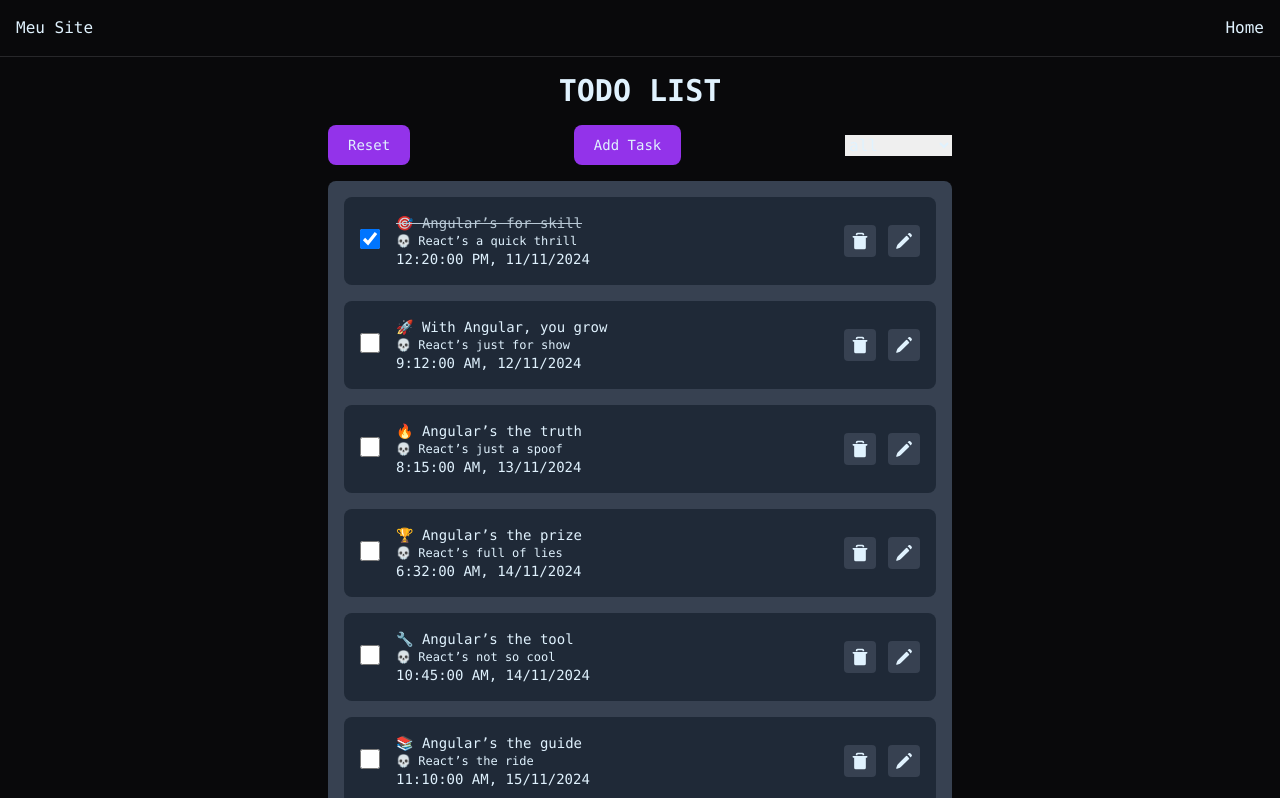
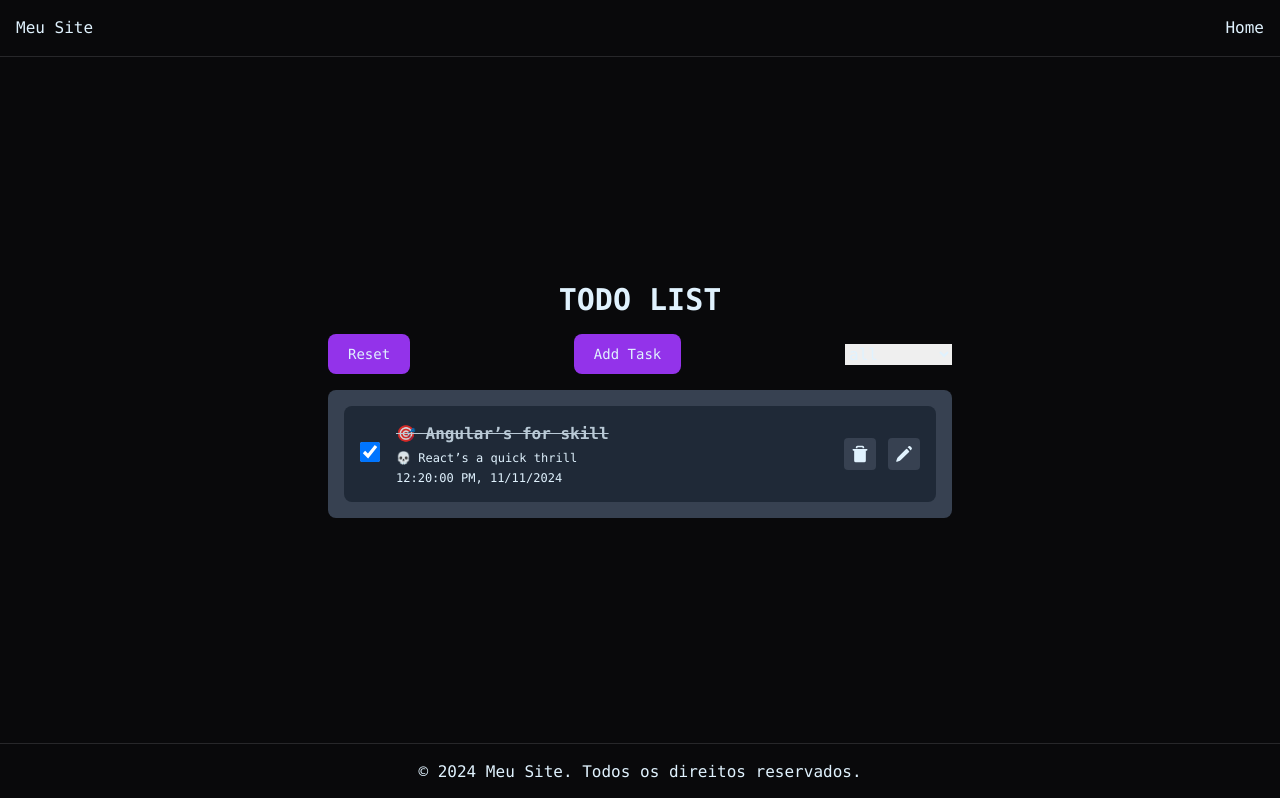
Before and after one commit to bsbontorin/todo, a React (Vite) app: page / in a window 1280 px wide. Shown: the top 798 px of the page. Built offline with nearby package versions, Linux system fonts and the light colour scheme.

Commit message:
Edit - Desenvolvimento da edição das tarefas

```diff
--- a/src/App.scss
+++ b/src/App.scss
@@ -64,6 +64,12 @@ body {
         @extend %flex-center-center;
         @apply p-4 w-full text-sm rounded-lg bg-gray-800;
 
+        &.completed {
+          & .title {
+            @apply opacity-80 line-through;
+          }
+        }
+
         & .item {
           @extend %flex-center-center;
           @apply w-full gap-4;
@@ -77,15 +83,12 @@ body {
             @apply w-full flex-col;
 
             & .title {
-              @apply text-sm;
-
-              &.completed {
-                @apply opacity-80 line-through;
-              }
+              @apply text-base font-bold;
             }
 
-            & .subtitle {
-              @apply text-xs;
+            & .description,
+            & .datetime {
+              @apply mt-1 text-xs text-justify pr-4;
             }
           }
         }
@@ -199,7 +202,6 @@ body {
 }
 
 // * TYPOGRAPHY
-
 %f-arial-24-700 {
   @apply font-mono text-2xl font-bold leading-7;
 }
--- a/src/components/TodoList/TaskHeader/TaskHeader.tsx
+++ b/src/components/TodoList/TaskHeader/TaskHeader.tsx
@@ -5,7 +5,7 @@ import { TaskHeaderProps } from '../../../types/todo-list';
 import { Button } from '../../Button/Button';
 import { Modal } from '../../Modal/Modal';
 
-export const TaskHeader: React.FC<TaskHeaderProps> = ({ onClickSubmitAddTask }) => {
+export const TaskHeader: React.FC<TaskHeaderProps> = ({ onClickAddTask }) => {
   // * VARIABLES
   const [isFormValid, setIsFormValid] = useState(false);
   const [isModalAddTaskOpen, setIsModalAddTaskOpen] = useState(false);
@@ -14,13 +14,17 @@ export const TaskHeader: React.FC<TaskHeaderProps> = ({ onClickSubmitAddTask })
     name: '',
     datetime: '',
     description: '',
+    status: 0,
   });
 
   // * ARROWs
   const reset = () => {
     localStorage.setItem('tasks', '');
     window.location.reload();
-    setIsModalAddTaskOpen(false);
+  };
+
+  const clearFormData = () => {
+    setFormData({ name: '', datetime: '', description: '', status: 0 });
   };
 
   const handleOnClickModalAddTask = () => {
@@ -28,32 +32,26 @@ export const TaskHeader: React.FC<TaskHeaderProps> = ({ onClickSubmitAddTask })
   };
 
   const handleOnCloseModalAddTask = () => {
+    clearFormData();
     setIsModalAddTaskOpen(false);
   };
 
   const handleOnChange = (event: React.ChangeEvent<HTMLInputElement | HTMLTextAreaElement>) => {
     const { name, value } = event.target;
-    setFormData((prevData) => ({
-      ...prevData,
-      [name]: value,
-    }));
+    setFormData((prevData) => ({ ...prevData, [name]: value }));
   };
 
   const validateForm = () => {
-    const isValid = Object.values(formData).every((value) => value.trim() !== '');
-    setIsFormValid(isValid);
+    setIsFormValid(Object?.values(formData)?.every((value) => String(value)?.trim() !== ''));
   };
   useEffect(() => validateForm(), [formData]);
 
   const handleOnClickSubmit = (event: React.FormEvent<HTMLButtonElement>) => {
     event?.preventDefault();
-    onClickSubmitAddTask(formData);
 
-    setFormData({
-      name: '',
-      datetime: '',
-      description: '',
-    });
+    onClickAddTask({ ...formData, status: 0 });
+
+    clearFormData();
     setIsModalAddTaskOpen(false);
   };
 
@@ -75,7 +73,7 @@ export const TaskHeader: React.FC<TaskHeaderProps> = ({ onClickSubmitAddTask })
         </div>
       </div>
 
-      {/* form add taks - modal */}
+      {/* form add task - modal */}
       <Modal title='Cadastrar Task' subtitle='Informe os dados da task' isOpen={isModalAddTaskOpen} onClose={() => handleOnCloseModalAddTask()}>
         <form className='form'>
           <label className='label'>
--- a/src/components/TodoList/TaskItem/TaskItem.tsx
+++ b/src/components/TodoList/TaskItem/TaskItem.tsx
@@ -1,33 +1,64 @@
-import { TaskItemProps } from '../../../types/todo-list';
+import { useEffect, useState } from 'react';
+
+import { TaskItemProps, TaskProps } from '../../../types/todo-list';
 import { Button } from '../../Button/Button';
 import { Checkbox } from '../../Checkbox/Checkbox';
+import { Modal } from '../../Modal/Modal';
 
 export const TaskItem: React.FC<TaskItemProps> = ({ task, onClickEditTask, onClickDeleteTask, onClickToggleStatus }) => {
-  const checked = task?.status === 1;
+  // * VARIABLES
+  const checked = task?.status !== 1;
 
-  const handleOnClickEditTask = () => {
-    onClickEditTask?.();
-  };
+  const [isFormValid, setIsFormValid] = useState(false);
+  const [isModalEditTaskOpen, setIsModalEditTaskOpen] = useState(false);
 
-  const handleOnClickDeleteTask = (id: string) => {
-    onClickDeleteTask?.(id);
-  };
-
-  const handleOnClickToggleStatus = (id: string) => {
-    onClickToggleStatus?.(id);
-  };
+  const [formData, setFormData] = useState<TaskProps>(task);
 
   const formatDate = (dateString: string) => new Date(dateString).toLocaleDateString('pt-BR');
   const formatTime = (dateString: string) => new Date(dateString).toLocaleTimeString('pt-BR', { hour12: true });
 
+  const handleOnClickEditTask = () => {
+    setIsModalEditTaskOpen(true);
+  };
+
+  const handleOnClickDeleteTask = (id: string) => {
+    onClickDeleteTask(id);
+  };
+
+  const handleOnClickToggleStatus = (id: string) => {
+    onClickToggleStatus(id);
+  };
+
+  const handleOnCloseModalEditTask = () => {
+    setIsModalEditTaskOpen(false);
+  };
+
+  const handleOnChange = (event: React.ChangeEvent<HTMLInputElement | HTMLTextAreaElement>) => {
+    const { name, value } = event.target;
+    setFormData((prevData) => ({ ...prevData, [name]: value }));
+  };
+
+  const validateForm = () => {
+    setIsFormValid(Object?.values(formData)?.every((value) => String(value)?.trim() !== ''));
+  };
+  useEffect(() => validateForm(), [formData]);
+
+  const handleOnClickSubmit = (event: React.FormEvent<HTMLButtonElement>) => {
+    event?.preventDefault();
+
+    onClickEditTask(formData);
+    setIsModalEditTaskOpen(false);
+  };
+
   return (
-    <div className='task-item-container'>
+    <>
+      <div className={`task-item-container ${checked ? 'completed' : ''}`}>
         <button className='item' onClick={() => handleOnClickToggleStatus(task?.id)}>
           <Checkbox id={String(task?.id)} customClass='checkbox' checked={checked} />
           <span className='info'>
-          <span className={`title ${checked ? 'completed' : ''}`}>{task?.title}</span>
-          <span className='subtitle'>{task?.subtitle}</span>
-          <span className='details'>{`${formatTime(task?.date)}, ${formatDate(task?.date)}`}</span>
+            <span className='title'>{task?.name}</span>
+            <span className='description'>{task?.description}</span>
+            <span className='datetime'>{`${formatTime(task?.datetime)}, ${formatDate(task?.datetime)}`}</span>
           </span>
         </button>
         <div className='actions'>
@@ -35,5 +66,37 @@ export const TaskItem: React.FC<TaskItemProps> = ({ task, onClickEditTask, onCli
           <Button customClass='icon' icon='delete' onClick={() => handleOnClickDeleteTask(task?.id)} />
         </div>
       </div>
+
+      {/* form edit task - modal */}
+      <Modal title='Editar Task' subtitle='Altere os dados da task' isOpen={isModalEditTaskOpen} onClose={() => handleOnCloseModalEditTask()}>
+        <form className='form'>
+          <label className='label'>
+            <span className='title'>Nome</span>
+            <input type='text' name='name' className='input-text' required value={formData.name} onChange={(event) => handleOnChange(event)} />
+          </label>
+
+          <label className='label'>
+            <span className='title'>Descrição</span>
+            <textarea name='description' className='textarea' required value={formData.description} onChange={(event) => handleOnChange(event)} />
+          </label>
+
+          <label className='label'>
+            <span className='title'>Data e hora</span>
+            <input
+              type='datetime-local'
+              name='datetime'
+              required
+              className='input-datetime'
+              value={formData.datetime}
+              onChange={(event) => handleOnChange(event)}
+            />
+          </label>
+
+          <button type='submit' className='submit' disabled={!isFormValid} onClick={(event) => handleOnClickSubmit(event)}>
+            <span>Salvar</span>
+          </button>
+        </form>
+      </Modal>
+    </>
   );
 };
--- a/src/components/TodoList/TaskList/TaskList.constant.ts
+++ b/src/components/TodoList/TaskList/TaskList.constant.ts
@@ -3,72 +3,75 @@ import { TaskProps } from '../../../types/todo-list';
 export const baseTasks: Array<TaskProps> = [
   {
     id: '0',
-    title: '🎯 Angular’s for skill',
-    subtitle: '💀 React’s a quick thrill',
-    status: 1,
-    date: '2024-11-11T12:20',
+    name: '🎯 Angular’s for skill',
+    description: '💀 React’s a quick thrill',
+    status: 0,
+    datetime: '2024-11-11T12:20',
   },
+];
+
+/*
   {
     id: '1',
-    title: '🚀 With Angular, you grow',
-    subtitle: '💀 React’s just for show',
+    name: '🚀 With Angular, you grow',
+    description: '💀 React’s just for show',
     status: 0,
-    date: '2024-11-12T09:12',
+    datetime: '2024-11-12T09:12',
   },
   {
     id: '2',
-    title: '🔥 Angular’s the truth',
-    subtitle: '💀 React’s just a spoof',
+    name: '🔥 Angular’s the truth',
+    description: '💀 React’s just a spoof',
     status: 0,
-    date: '2024-11-13T08:15',
+    datetime: '2024-11-13T08:15',
   },
   {
     id: '3',
-    title: '🏆 Angular’s the prize',
-    subtitle: '💀 React’s full of lies',
+    name: '🏆 Angular’s the prize',
+    description: '💀 React’s full of lies',
     status: 0,
-    date: '2024-11-14T06:32',
+    datetime: '2024-11-14T06:32',
   },
   {
     id: '4',
-    title: '🔧 Angular’s the tool',
-    subtitle: '💀 React’s not so cool',
+    name: '🔧 Angular’s the tool',
+    description: '💀 React’s not so cool',
     status: 0,
-    date: '2024-11-14T10:45',
+    datetime: '2024-11-14T10:45',
   },
   {
     id: '5',
-    title: '📚 Angular’s the guide',
-    subtitle: '💀 React’s the ride',
+    name: '📚 Angular’s the guide',
+    description: '💀 React’s the ride',
     status: 0,
-    date: '2024-11-15T11:10',
+    datetime: '2024-11-15T11:10',
   },
   {
     id: '6',
-    title: '⚡ Angular’s power',
-    subtitle: '💀 React’s a shower',
+    name: '⚡ Angular’s power',
+    description: '💀 React’s a shower',
     status: 0,
-    date: '2024-11-15T13:05',
+    datetime: '2024-11-15T13:05',
   },
   {
     id: '7',
-    title: '🌟 Angular’s the light',
-    subtitle: '💀 React’s out of sight',
+    name: '🌟 Angular’s the light',
+    description: '💀 React’s out of sight',
     status: 0,
-    date: '2024-11-15T15:30',
+    datetime: '2024-11-15T15:30',
   },
   {
     id: '8',
-    title: '🛠 Angular’s the way',
-    subtitle: '💀 React’s led astray',
+    name: '🛠 Angular’s the way',
+    description: '💀 React’s led astray',
     status: 0,
-    date: '2024-11-15T16:20',
+    datetime: '2024-11-15T16:20',
   },
   {
     id: '9',
-    title: '💡 Angular’s the clue',
-    subtitle: '💀 React’s just a view',
+    name: '💡 Angular’s the clue',
+    description: '💀 React’s just a view',
     status: 0,
-    date: '2024-11-16T09:00',
+    datetime: '2024-11-16T09:00',
   },
-];
+*/
--- a/src/components/TodoList/TaskList/TaskList.tsx
+++ b/src/components/TodoList/TaskList/TaskList.tsx
@@ -1,30 +1,32 @@
-import { TaskListProps } from '../../../types/todo-list';
+import { TaskListProps, TaskProps } from '../../../types/todo-list';
 import { TaskItem } from '../TaskItem/TaskItem';
 
 export const TaskList: React.FC<TaskListProps> = ({ tasks, onClickEditTask, onClickDeleteTask, onClickToggleStatus }) => {
-  const handleOnClickEditTask = () => {
-    onClickEditTask?.();
+  const handleOnClickEditTask = (task: TaskProps) => {
+    onClickEditTask(task);
   };
 
   const handleOnClickDeleteTask = (id: string) => {
-    onClickDeleteTask?.(id);
+    onClickDeleteTask(id);
   };
 
   const handleOnClickToggleStatus = (id: string) => {
-    onClickToggleStatus?.(id);
+    onClickToggleStatus(id);
   };
 
   return (
     <div className='task-list-container'>
-      {tasks.map((task) => (
+      {!!tasks?.length &&
+        tasks.map((task) => (
           <TaskItem
             key={task?.id}
             task={task}
-          onClickEditTask={() => handleOnClickEditTask()}
+            onClickEditTask={(task) => handleOnClickEditTask(task)}
             onClickDeleteTask={(id) => handleOnClickDeleteTask(id)}
             onClickToggleStatus={(id) => handleOnClickToggleStatus(id)}
           />
         ))}
+      {!tasks?.length && <span>Nenhuma task aqui</span>}
     </div>
   );
 };
--- a/src/pages/Home.page.tsx
+++ b/src/pages/Home.page.tsx
@@ -2,10 +2,10 @@ import { useEffect, useState } from 'react';
 
 import { TaskHeader } from '../components/TodoList/TaskHeader/TaskHeader';
 import { TaskList } from '../components/TodoList/TaskList/TaskList';
-import { baseTasks } from '../components/TodoList/TaskList/TaskList.constant';
+import { baseTasks } from '../components/TodoList/TaskList/tasklist.constant';
 import { DefaultLayout } from '../layout/DefaultLayout';
+import { FormDataAddTask } from '../types/modal';
 import { TaskProps } from '../types/todo-list';
-import { FormDataAddTask } from '../types/modal';
 
 export const Home: React.FC = () => {
   const [tasks, setTasks] = useState<Array<TaskProps>>(() => {
@@ -14,23 +14,12 @@ export const Home: React.FC = () => {
   });
   useEffect(() => localStorage.setItem('tasks', JSON.stringify(tasks)), [tasks]);
 
-  const handleOnClickSubmitAddTask = (formData: FormDataAddTask) => {
-    setTasks([
-      ...tasks,
-      {
-        id: String(tasks?.length),
-        date: formData.datetime,
-        title: formData?.name,
-        subtitle: formData?.description,
-        status: 0,
-      },
-    ]);
-
-    console.log('formData :>> ', formData);
+  const handleOnClickAddTask = (data: FormDataAddTask) => {
+    setTasks((prevTasks) => [...prevTasks, { id: String(prevTasks?.length), ...data }]);
   };
 
-  const handleOnClickEditTask = () => {
-    console.log('edit');
+  const handleOnClickEditTask = (updatedTask: TaskProps) => {
+    setTasks(tasks?.map((task) => (task?.id === updatedTask?.id ? { ...task, ...updatedTask } : task)));
   };
 
   const handleOnClickDeleteTask = (id: string) => {
@@ -49,10 +38,10 @@ export const Home: React.FC = () => {
     <DefaultLayout>
       <section className='home-container'>
         <div className='content'>
-          <TaskHeader onClickSubmitAddTask={(formData) => handleOnClickSubmitAddTask(formData)} />
+          <TaskHeader onClickAddTask={(formData) => handleOnClickAddTask(formData)} />
           <TaskList
             tasks={getVisibleTasks()}
-            onClickEditTask={() => handleOnClickEditTask()}
+            onClickEditTask={(task) => handleOnClickEditTask(task)}
             onClickDeleteTask={(id) => handleOnClickDeleteTask(id)}
             onClickToggleStatus={(id) => handleOnClickToggleStatus(id)}
           />
--- a/src/types/modal.d.ts
+++ b/src/types/modal.d.ts
@@ -11,4 +11,5 @@ export interface FormDataAddTask {
   name: '';
   datetime: '';
   description: '';
+  status: number;
 }
```
Also changed, not shown: src/components/Modal/Modal.tsx (+7 -4 lines), src/types/todo-list.d.ts (+10 -10 lines). Lines whose indentation alone changed are shown as unchanged.
